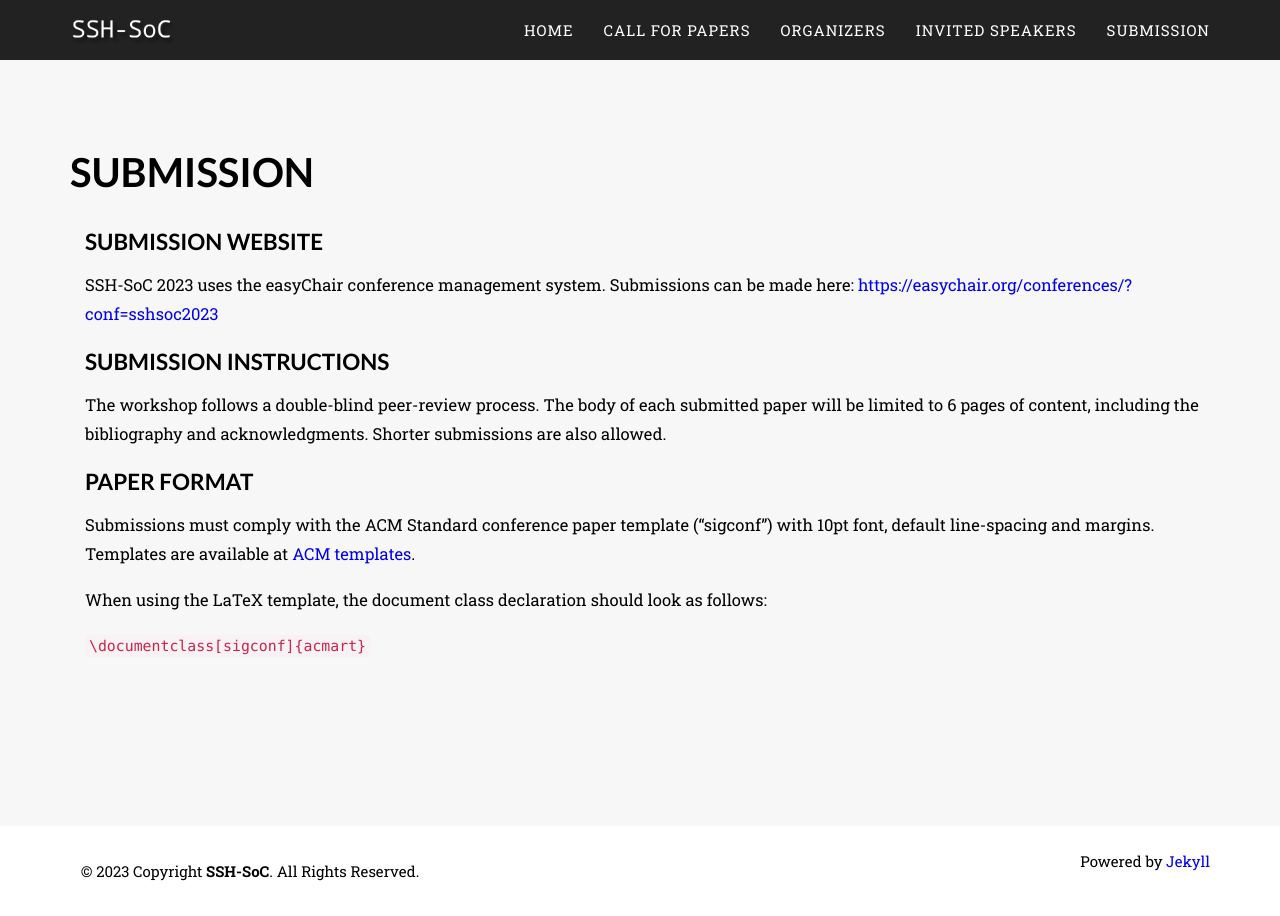
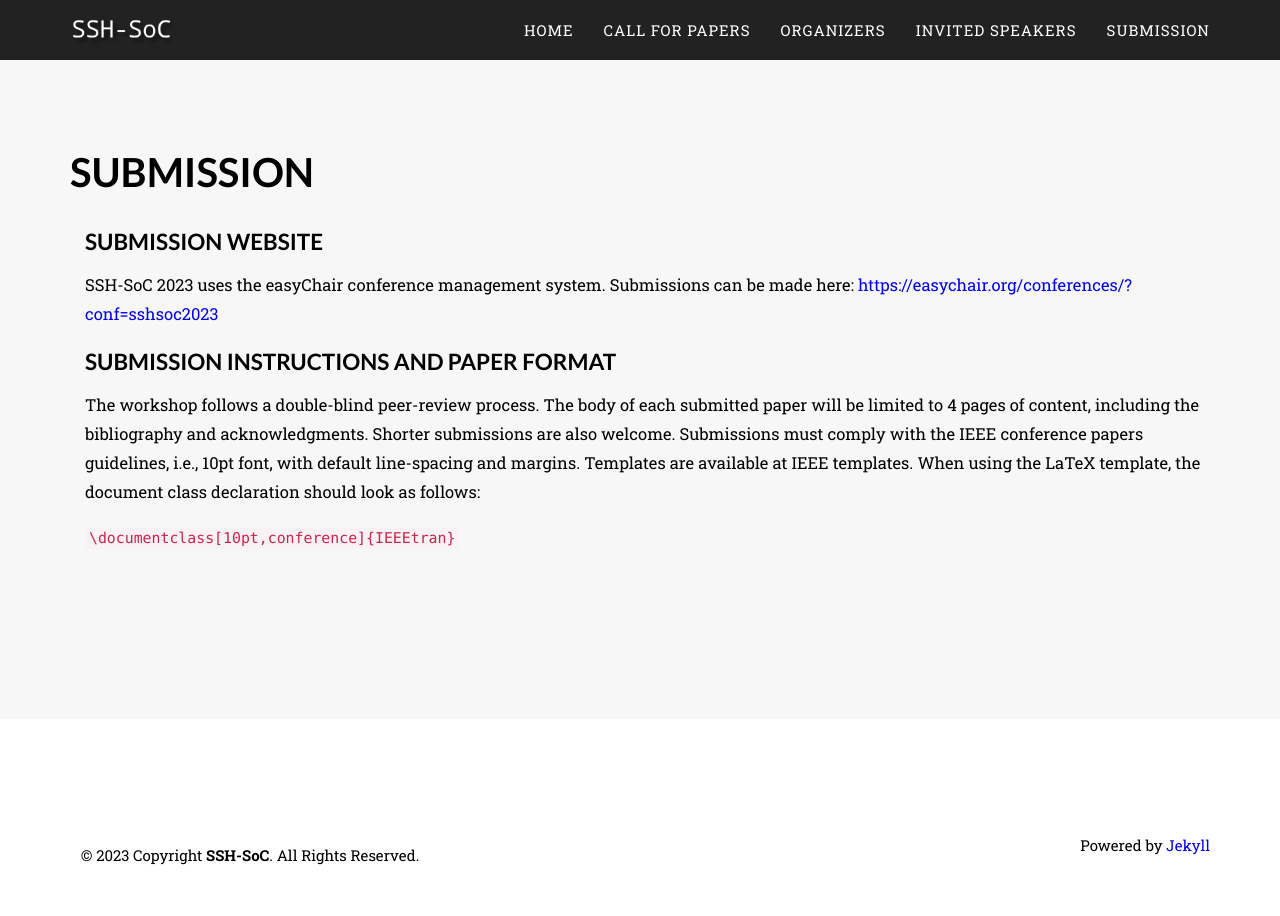
Before and after one commit to SSH-SoC-workshop/2024, a Jekyll site: the page built from submission.markdown, in a window 1280 px wide. Built offline with Jekyll 4.4.1, drawn with Linux system fonts in a browser that asks for light colours; some web fonts are replaced.

Commit message:
Submissions Updated

````diff
--- a/submission.markdown
+++ b/submission.markdown
@@ -6,15 +6,8 @@ permalink: /submission/
 ## Submission website
 
 SSH-SoC 2023 uses the easyChair conference management system. Submissions can be made here: [https://easychair.org/conferences/?conf=sshsoc2023](https://easychair.org/conferences/?conf=sshsoc2023)
-## Submission Instructions
+## Submission Instructions and Paper Format
 
-The workshop follows a double-blind peer-review process. The body of each submitted paper will be limited to 6 pages of content, including the bibliography and acknowledgments. Shorter submissions are also allowed.
+The workshop follows a double-blind peer-review process. The body of each submitted paper will be limited to 4 pages of content, including the bibliography and acknowledgments. Shorter submissions are also welcome. Submissions must comply with the IEEE conference papers guidelines, i.e., 10pt font, with default line-spacing and margins. Templates are available at IEEE templates. When using the LaTeX template, the document class declaration should look as follows:
 
-## Paper Format
-
-Submissions must comply with the ACM Standard conference paper template ("sigconf") with 10pt font, default line-spacing and margins.
-Templates are available at [ACM templates](https://www.acm.org/publications/proceedings-template).
-
-When using the LaTeX template, the document class declaration should look as follows:
-
-```\documentclass[sigconf]{acmart}```
+```\documentclass[10pt,conference]{IEEEtran}```
````
